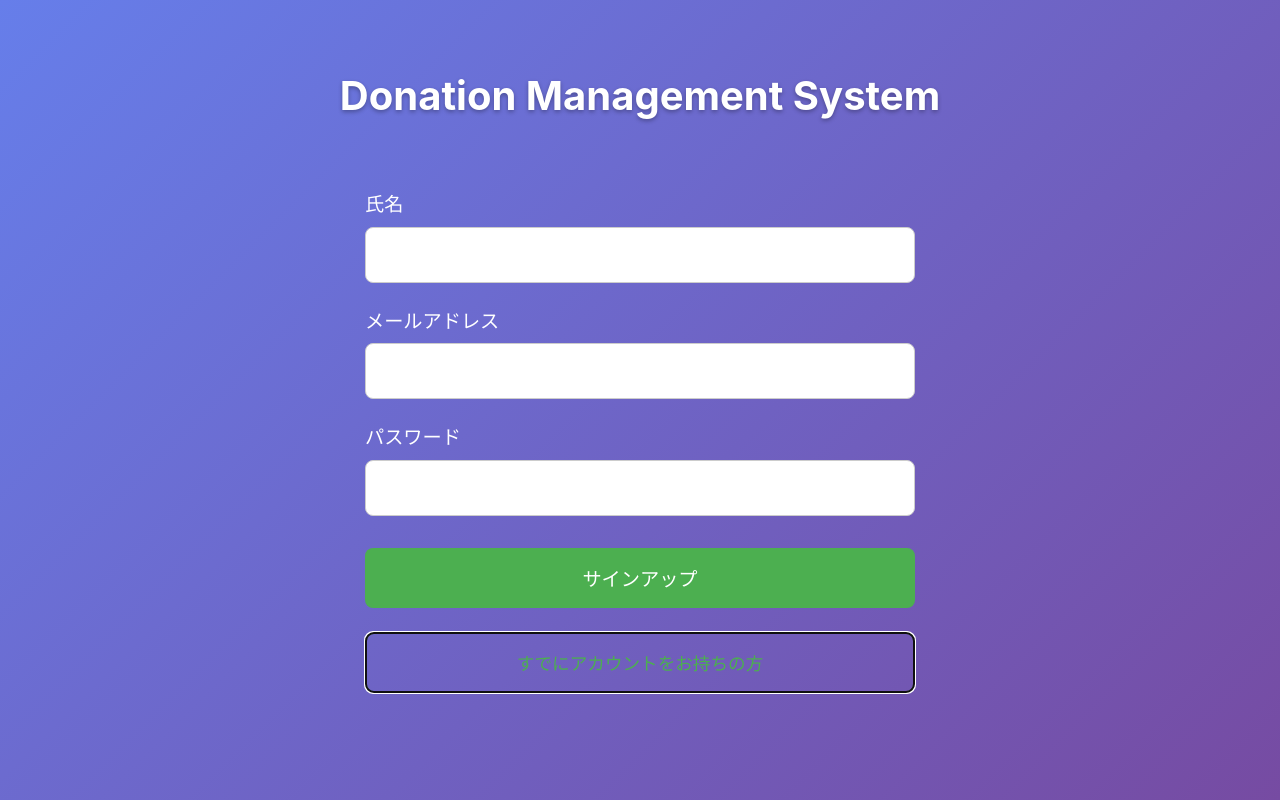
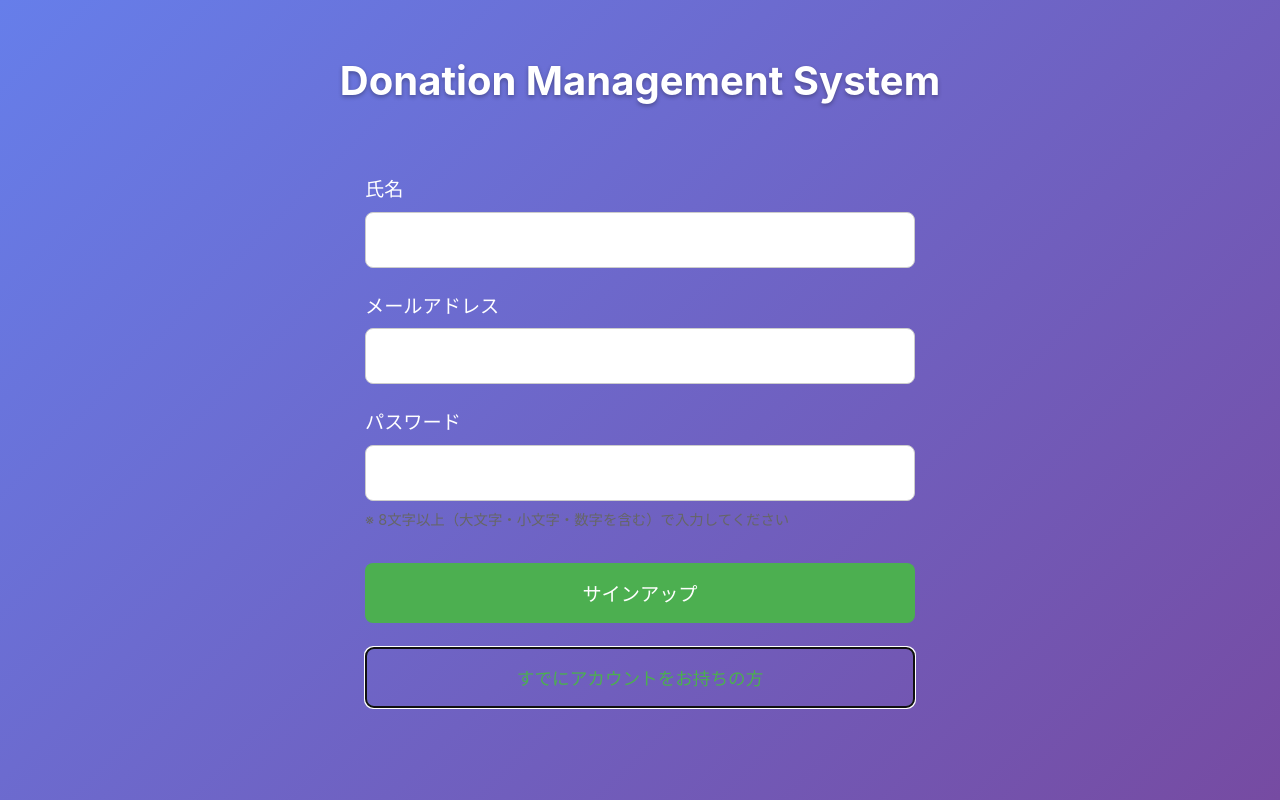
Before and after one commit to circletechwave/Fun-Circle-TechWave, a React (Vite) app in the folder donation-management/donation-management-front/: page / in a window 1280 px wide. Both pictures are taken after a click on the button "新規登録はこちら". Built offline with nearby package versions, Linux system fonts and the light colour scheme; no server answers.

Commit message:
fix/Auth
パスワード制約のラベルを追加

```diff
--- a/donation-management/donation-management-front/src/components/Auth.tsx
+++ b/donation-management/donation-management-front/src/components/Auth.tsx
@@ -216,6 +216,11 @@ export default function AuthComponent() {
                   borderRadius: '8px'
                 }}
               />
+              {isSignUp && (
+                <p style={{ marginTop: '8px', fontSize: '0.9rem', color: '#666' }}>
+                  ※ 8文字以上（大文字・小文字・数字を含む）で入力してください
+                </p>
+              )}
             </div>
 
             {message && (
```
